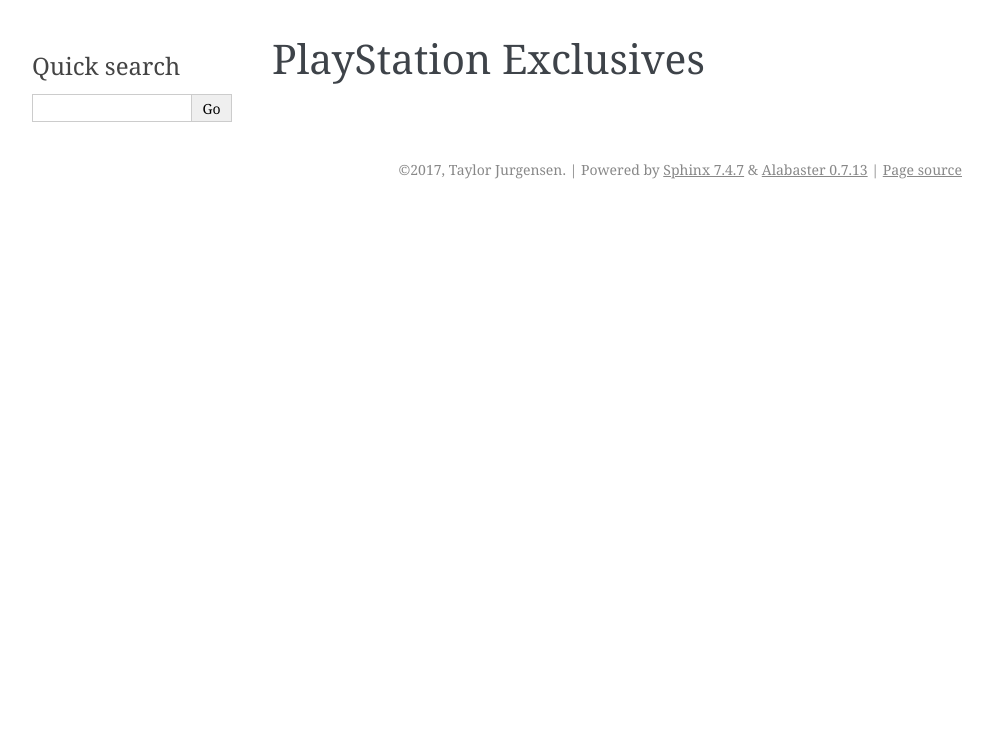
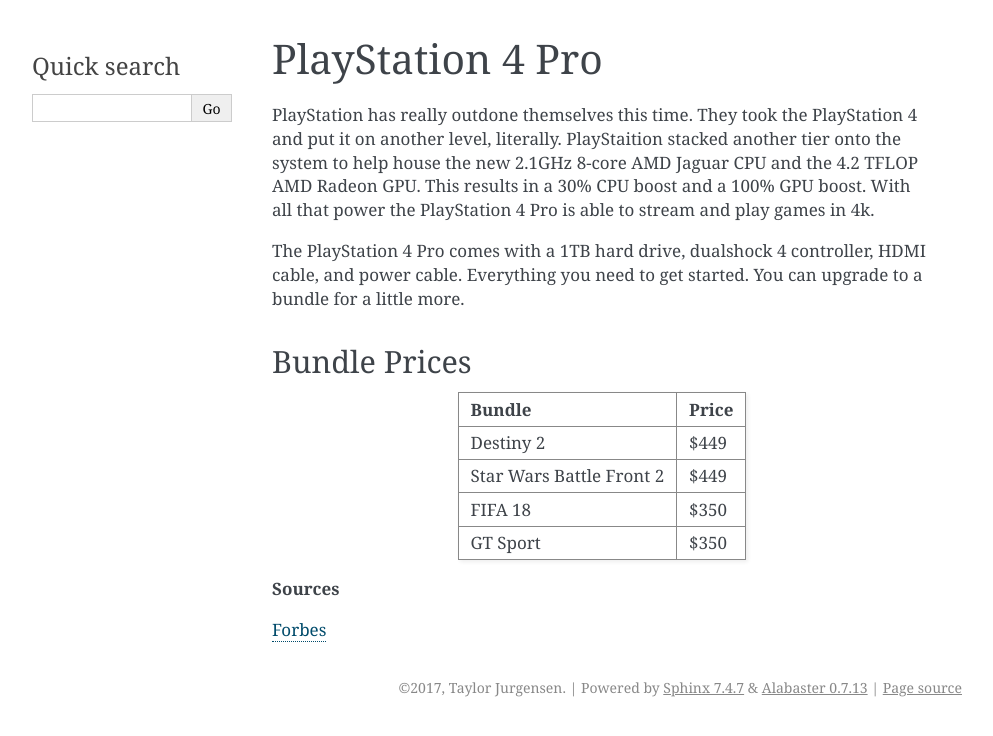
Before and after one commit to Zeniwow/video_games_final, a Sphinx documentation site: the page built from source/ps3/index.rst, in a window 1280 px wide. Shown: the top 736 px of the page, without its empty margins (148-1141 px from the left). Built offline with Sphinx 7.4.7, drawn with Linux system fonts in a browser that asks for light colours.

Commit message:
Finished ps and ps3

```diff
--- a/source/ps3/index.rst
+++ b/source/ps3/index.rst
@@ -1,2 +1,31 @@
-PlayStation Exclusives
-======================
+PlayStation 4 Pro
+=================
+
+PlayStation has really outdone themselves this time. They took the PlayStation 4
+and put it on another level, literally. PlayStaition stacked another tier onto
+the system to help house the new 2.1GHz 8-core AMD Jaguar CPU and the 4.2 TFLOP
+AMD Radeon GPU. This results in a 30% CPU boost and a 100% GPU boost. With all
+that power the PlayStation 4 Pro is able to stream and play games in 4k.
+
+The PlayStation 4 Pro comes with a 1TB hard drive, dualshock 4 controller, HDMI
+cable, and power cable. Everything you need to get started. You can upgrade to a
+bundle for a little more.
+
+Bundle Prices
+~~~~~~~~~~~~~
+
+======================== =====
+Bundle                   Price
+======================== =====
+Destiny 2                $449
+Star Wars Battle Front 2 $449
+FIFA 18                  $350
+GT Sport                 $350
+======================== =====
+
+
+**Sources**
+
+`Forbes`_
+
+.. _Forbes: https://www.forbes.com/sites/gordonkelly/2016/11/09/ps4-pro-vs-ps4-slim-vs-ps4-whats-the-difference/#6b790cc07a8a
```
Also changed, not shown: source/ps/index.rst (+6 -2 lines).
